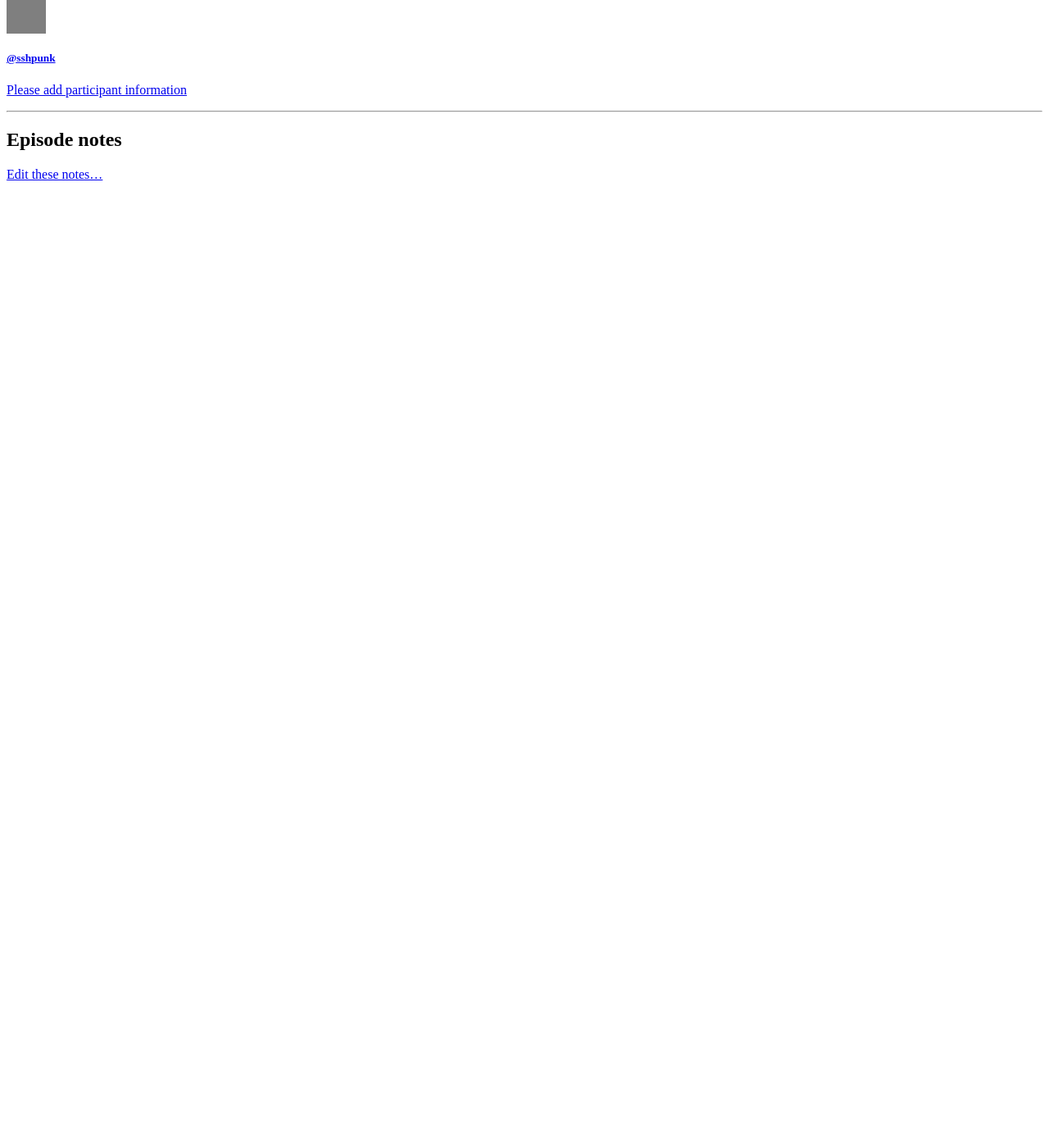
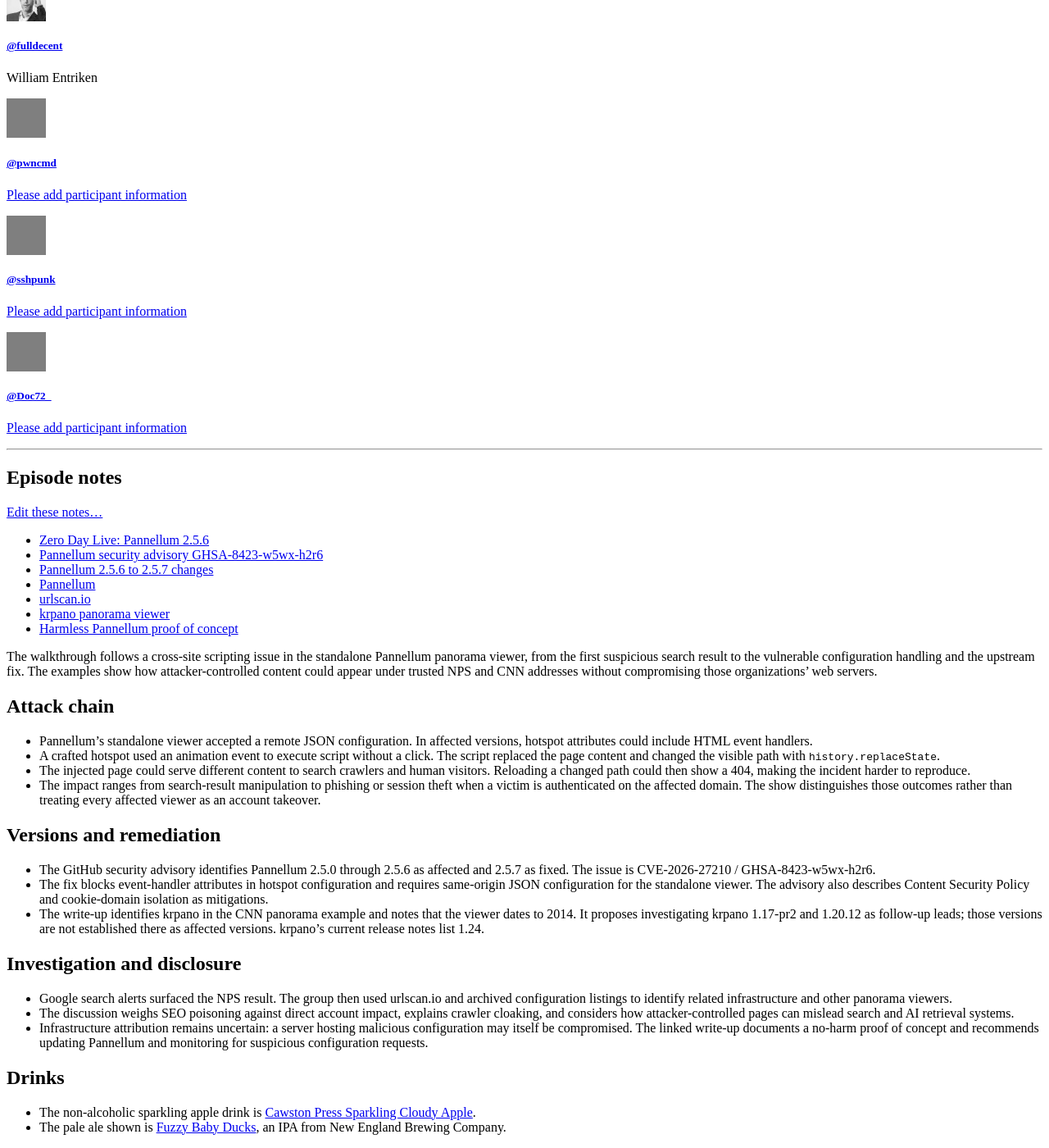
Before and after one commit to community-service/hour.gg, a Jekyll site: the page built from _episodes/2026-10-05-episode-143.md, in a window 1280 px wide and 1400 px high, scrolled down 593 px. Shown: the whole window at 82% size. Built offline with Jekyll 4.4.1, drawn with Linux system fonts in a browser that asks for light colours; before the commit the page ends 900 px from its top, so only the background shows below that; some of the changed text lies outside the part shown.

Commit message:
post 143

```diff
--- a/_episodes/2026-10-05-episode-143.md
+++ b/_episodes/2026-10-05-episode-143.md
@@ -1,36 +1,95 @@
 ---
-posted: false
+posted: true
 guid: 14CBDDDA-1849-41DD-8343-7CBB2E0253E5
-title: "Zero Day Live: XXXXXXX"
-subtitle: cross-site scripting, live
+title: Pannellum Zero Day
+subtitle: XSS on trusted domains
 # The description can be up to 400 characters
-description: Zero Day Live returns with XSS. Live walkthrough of cross-site scripting, how it is found, and what to do next.
+description: A flaw in Pannellum 2.5.6 let attacker-controlled panorama configs run script on trusted domains. We trace the NPS and CNN examples, investigate urlscan.io and attacker infrastructure, and examine the risks of session theft and search cloaking, plus the fix in 2.5.7.
 start-time: 2026-10-05T18:00:00-04:00
 itunes-explicit: false
 itunes-episode: 143
 itunes-episodeType: full
 
 # More info
-youtube-full: UPDATE ME
-discussion: UPDATE ME
+youtube-full: https://youtu.be/gDPMXoscS8w
+discussion: TODO confirm discussion URL
 
 # Timeline
 timeline:
   - seconds: 0
     title: Intro
+  - seconds: 19
+    title: A hacker's attention to detail
+  - seconds: 118
+    title: History.replaceState
+  - seconds: 239
+    title: Cross-site scripting
+  - seconds: 292
+    title: Search engine cloaking
+  - seconds: 368
+    title: Recorded demo
+  - seconds: 566
+    title: Collaborative investigation
+  - seconds: 613
+    title: This thing isn't going to hack itself
+  - seconds: 876
+    title: Following the attack infrastructure
+  - seconds: 918
+    title: Eval strings
+  - seconds: 1250
+    title: Capture the flag techniques
+  - seconds: 1597
+    title: Harmless proof of concept
+  - seconds: 1721
+    title: Severity scoring
 
 # File information
 enclosure-url: https://media.phor.net/csh/2026-10-05-episode-143.m4a
 itunes-image: https://media.phor.net/csh/2026-10-05-episode-143.png
-enclosure-length: UPDATE ME
+enclosure-length: 37061998
 enclosure-type: "audio/x-m4a"
-itunes-duration: UPDATE ME
+itunes-duration: 1839
 
 # Use X username, lowercased, as the participant
 participants:
   - "fulldecent"
   - "pwncmd"
   - "sshpunk"
+  - "Doc72_"
 ---
 
+- [Zero Day Live: Pannellum 2.5.6](https://blog.phor.net/zero-day-pannellum)
+- [Pannellum security advisory GHSA-8423-w5wx-h2r6](https://github.com/mpetroff/pannellum/security/advisories/GHSA-8423-w5wx-h2r6)
+- [Pannellum 2.5.6 to 2.5.7 changes](https://github.com/mpetroff/pannellum/compare/2.5.6...2.5.7)
+- [Pannellum](https://pannellum.org/)
+- [urlscan.io](https://urlscan.io/)
+- [krpano panorama viewer](https://krpano.com/)
+- [Harmless Pannellum proof of concept](https://apps.phor.net/csh-panorama/config-pannellum2.php)
+
 <!--end of quick notes-->
+
+The walkthrough follows a cross-site scripting issue in the standalone Pannellum panorama viewer, from the first suspicious search result to the vulnerable configuration handling and the upstream fix. The examples show how attacker-controlled content could appear under trusted NPS and CNN addresses without compromising those organizations' web servers.
+
+## Attack chain
+
+- Pannellum's standalone viewer accepted a remote JSON configuration. In affected versions, hotspot attributes could include HTML event handlers.
+- A crafted hotspot used an animation event to execute script without a click. The script replaced the page content and changed the visible path with `history.replaceState`.
+- The injected page could serve different content to search crawlers and human visitors. Reloading a changed path could then show a 404, making the incident harder to reproduce.
+- The impact ranges from search-result manipulation to phishing or session theft when a victim is authenticated on the affected domain. The show distinguishes those outcomes rather than treating every affected viewer as an account takeover.
+
+## Versions and remediation
+
+- The GitHub security advisory identifies Pannellum 2.5.0 through 2.5.6 as affected and 2.5.7 as fixed. The issue is CVE-2026-27210 / GHSA-8423-w5wx-h2r6.
+- The fix blocks event-handler attributes in hotspot configuration and requires same-origin JSON configuration for the standalone viewer. The advisory also describes Content Security Policy and cookie-domain isolation as mitigations.
+- The write-up identifies krpano in the CNN panorama example and notes that the viewer dates to 2014. It proposes investigating krpano 1.17-pr2 and 1.20.12 as follow-up leads; those versions are not established there as affected versions. krpano's current release notes list 1.24.
+
+## Investigation and disclosure
+
+- Google search alerts surfaced the NPS result. The group then used urlscan.io and archived configuration listings to identify related infrastructure and other panorama viewers.
+- The discussion weighs SEO poisoning against direct account impact, explains crawler cloaking, and considers how attacker-controlled pages can mislead search and AI retrieval systems.
+- Infrastructure attribution remains uncertain: a server hosting malicious configuration may itself be compromised. The linked write-up documents a no-harm proof of concept and recommends updating Pannellum and monitoring for suspicious configuration requests.
+
+## Drinks
+
+- The non-alcoholic sparkling apple drink is [Cawston Press Sparkling Cloudy Apple](https://cawstonpress.com/products/sparkling-cloudy-apple-24-48-pack-copy-1).
+- The pale ale shown is [Fuzzy Baby Ducks](https://www.newenglandbrewing.com/beer/fuzzy-baby-ducks), an IPA from New England Brewing Company.
```
